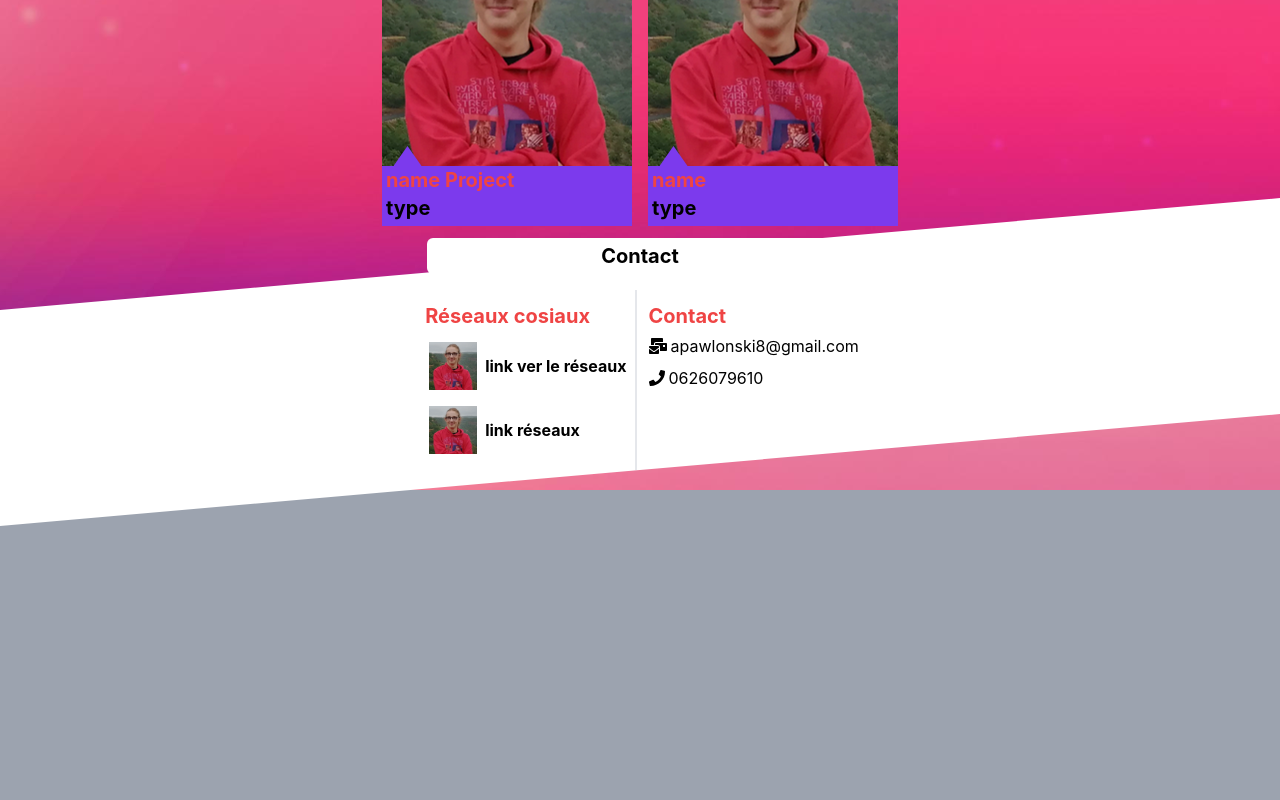
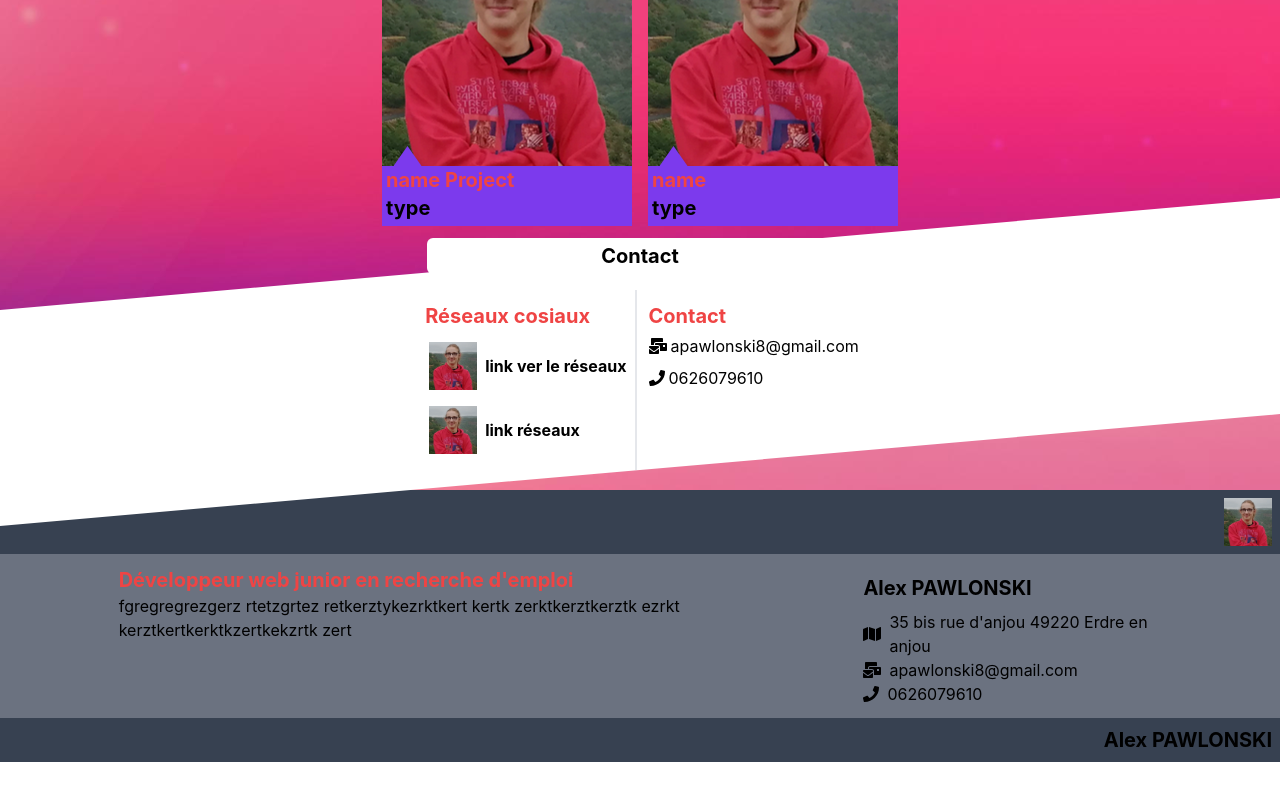
Before and after one commit to AlexPawlonski/Site_CV, a React (Create React App) app: page / in a window 1280 px wide. Shown: the part 2834-3634 px from the top of the page. After the commit the page ends 3596 px from the top, so only its background shows below. Built offline with nearby package versions, Linux system fonts and the light colour scheme.

Commit message:
add footer

```diff
--- a/src/App.js
+++ b/src/App.js
@@ -322,7 +322,20 @@ function App() {
           }
         },
       ]}/>
-      <Footer />
+      <Footer data={{
+        logo: {
+          src: imgP,
+          alt:"exempl"
+        },
+        info: {
+          title: "Développeur web junior en recherche d'emploi",
+          text: "fgregregrezgerz rtetzgrtez retkerztykezrktkert kertk zerktkerztkerztk ezrkt kerztkertkerktkzertkekzrtk zert",
+        },
+        name: "Alex PAWLONSKI",
+        location: "35 bis rue d'anjou 49220 Erdre en anjou",
+        phone: "0626079610",
+        mail: "apawlonski8@gmail.com"
+      }} />
     </div>
   );
 }
--- a/src/components/organism/Footer.js
+++ b/src/components/organism/Footer.js
@@ -1,10 +1,36 @@
 import React from 'react';
-
+import Img from '../atoms/Img.js'
+import Title from '../atoms/Title.js'
+import { FontAwesomeIcon } from '@fortawesome/react-fontawesome';
+import { faPhone, faMailBulk, faMap } from '@fortawesome/free-solid-svg-icons/';
 export const footer = ({ data , ...props }) => {
 
   return (
-    <footer style={{height:"50vh"}} className=" bg-gray-400">
-
+    <footer  className=" bg-gray-700">
+      <div className="flex justify-end">
+        <Img type="logo" data={data.logo}/>
+      </div>
+      <div className="bg-gray-500 ">
+          <div className=" ml-auto mr-auto w-10/12 md:flex justify-between">
+            <div className="p-3">
+              <Title type="h2" data={data.info.title} />
+              {data.info.text}
+            </div>
+            <div className="p-3">
+              <ul className="">
+                <li className="my-2"><Title type="h3" data={data.name}/></li>
+                <li className="flex items-center "> <FontAwesomeIcon icon={faMap} className="mr-2"/><a href={`mailto:`+data.location}>{data.location}</a></li>
+                <li className="flex items-center "> <FontAwesomeIcon icon={faMailBulk} className="mr-2"/><a href={`mailto:`+data.mail}>{data.mail}</a></li>
+                <li className="flex items-center "> <FontAwesomeIcon icon={faPhone} className="mr-2"/><a href={`tel:`+data.phone}>{data.phone}</a></li>
+              </ul>
+            </div>
+          </div>
+      </div>
+      <div className="flex justify-end">
+        <div className="m-2">
+          <Title type="h3" data={data.name}/>
+        </div>
+      </div>
     </footer>
   );
 };
```
Also changed, not shown: 1 other file (tests, documents, lock files or other folders).
